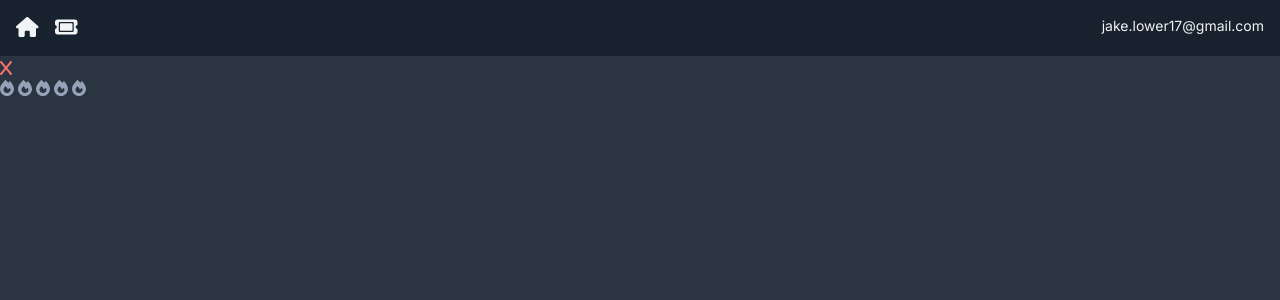
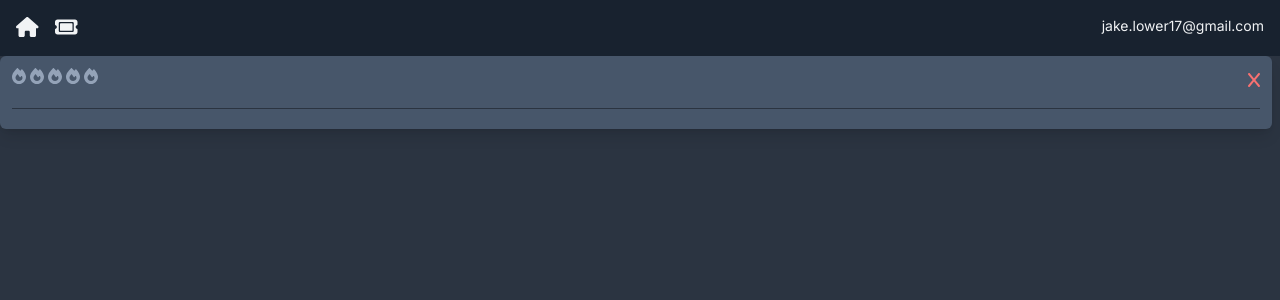
Before and after one commit to Zaid-maker/ticket-app, a Next.js app: page / in a window 1280 px wide. Shown: the top 300 px of the page. Built offline with nearby package versions, Linux system fonts and the light colour scheme.

Commit message:
update TicketCard

```diff
--- a/app/(components)/TicketCard.jsx
+++ b/app/(components)/TicketCard.jsx
@@ -1,11 +1,21 @@
+import Link from "next/link";
 import DeleteBlock from "./DeleteBlock";
 import PriorityDisplay from "./PriorityDisplay";
 
-const TicketCard = () => {
+const TicketCard = ({ ticket }) => {
   return (
-    <div>
-      <DeleteBlock />
-      <PriorityDisplay />
+    <div className="flex flex-col hover:bg-card-hover bg-card rounded-md shadow-lg p-3 mr-2">
+      <div className="flex mb-3">
+        <PriorityDisplay />
+        <div className="ml-auto">
+          <DeleteBlock />
+        </div>
+      </div>
+      <Link href={`/TicketPage/${ticket}`} style={{ display: "contents" }}>
+        <h4 className="mb-1">{ticket}</h4>
+        <hr className="h-px  border-0 bg-page mb-2 "></hr>
+        <p className="whitespace-pre-wrap">{ticket}</p>
+      </Link>
     </div>
   );
 };
```
